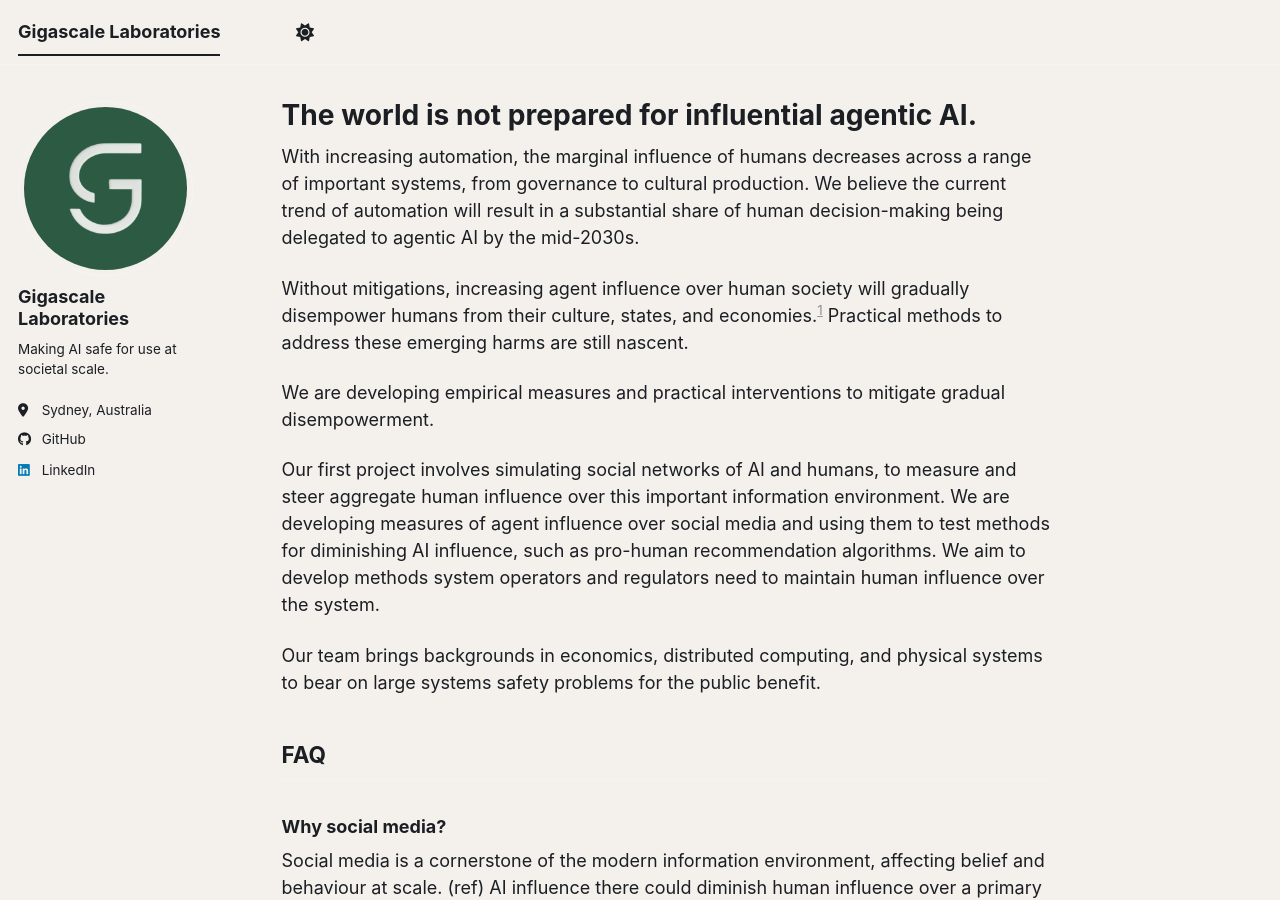
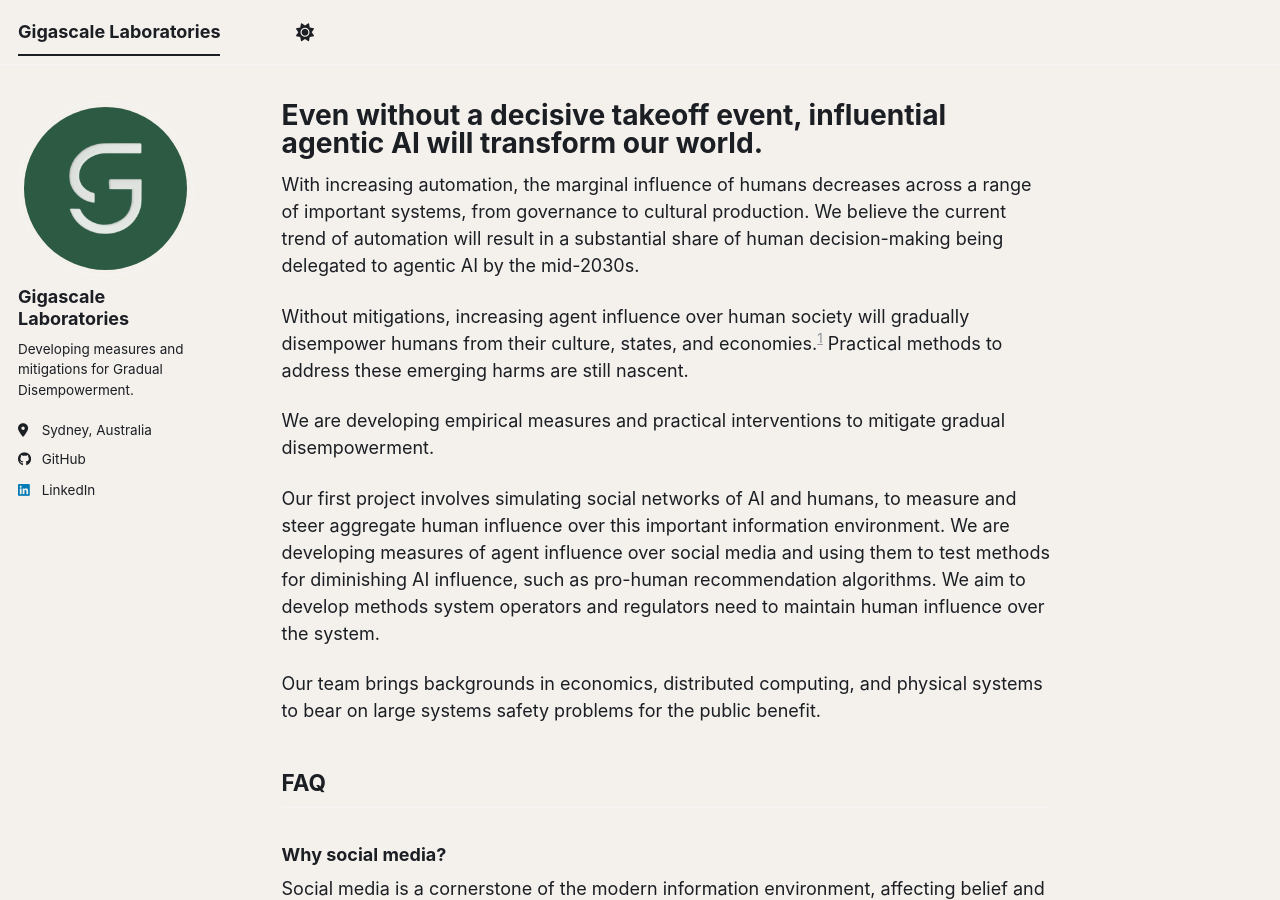
Before and after one commit to Gigascale-Labs/Gigascale-Labs.github.io, a Jekyll site: the page built from _pages/about.md, in a window 1280 px wide and 900 px high. Built offline with Jekyll 4.4.1, drawn with Linux system fonts in a browser that asks for light colours; a script bundle is joined from its source files by our own code; library files that are not in the unit come from our copies.

Commit message:
Update About page

```diff
--- a/_config.yml
+++ b/_config.yml
@@ -27,7 +27,7 @@ author:
   avatar           : "logo.png"
   name             : "Gigascale Laboratories"
   pronouns         : #
-  bio              : "Making AI safe for use at societal scale."
+  bio              : "Developing measures and mitigations for Gradual Disempowerment."
   location         : "Sydney, Australia"
   employer         : #
   uri              : # URL
--- a/_pages/about.md
+++ b/_pages/about.md
@@ -1,6 +1,6 @@
 ---
 permalink: /
-title: "The world is not prepared for influential agentic AI."
+title: "Even without a decisive takeoff event, influential agentic AI will transform our world."
 tab_title: "Gigascale Laboratories"
 redirect_from:
   - /about/
```
